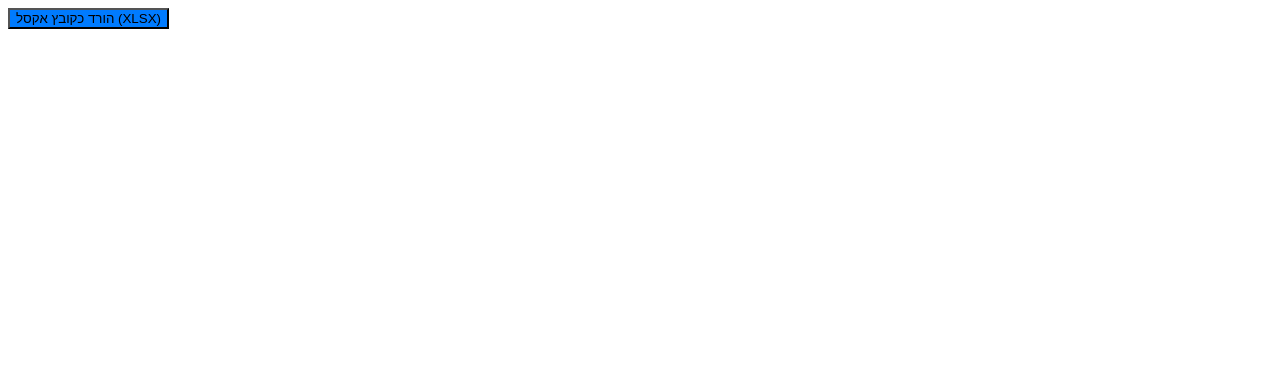
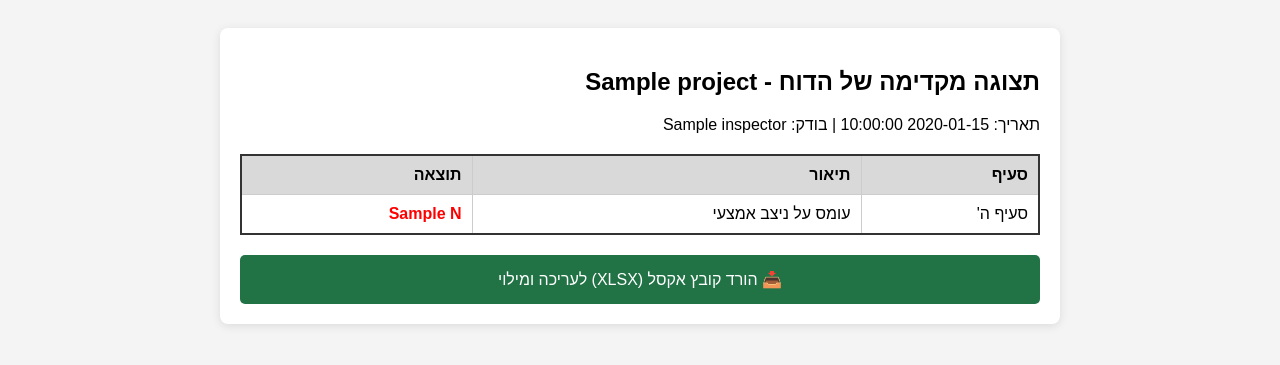
Before and after one commit to amiraharonsystem-cloud/railing-calculator., a Python web app: template templates/index.html in a window 1280 px wide. Shown: the top 365 px of the page. Run offline with Jinja, Linux system fonts and the light colour scheme; the template is opened without the code that fills it: most values are stand-ins (such as "Sample title", 1, 10 or a date in 2020).

Commit message:
Update index.html

```diff
--- a/templates/index.html
+++ b/templates/index.html
@@ -1,12 +1,38 @@
-<button class="print-btn" style="background: #007bff;"
-        onclick="downloadExcel()">
-    הורד כקובץ אקסל (XLSX)
+<!DOCTYPE html>
+<html dir="rtl" lang="he">
+<head>
+    <meta charset="UTF-8">
+    <title>מערכת הפקת דוחות - אמיר אהרון</title>
+    <style>
+        body { font-family: Arial; padding: 20px; background: #f4f4f4; }
+        .card { background: white; padding: 20px; border-radius: 8px; box-shadow: 0 2px 10px rgba(0,0,0,0.1); max-width: 800px; margin: auto; }
+        .excel-preview { width: 100%; border-collapse: collapse; margin-top: 20px; border: 2px solid #333; }
+        .excel-preview td { border: 1px solid #ccc; padding: 10px; }
+        .btn-download { background: #217346; color: white; padding: 15px 25px; border: none; border-radius: 5px; cursor: pointer; font-size: 16px; width: 100%; margin-top: 20px; }
+        .btn-download:hover { background: #1a5a37; }
+    </style>
+</head>
+<body>
+    <div class="card">
+        <h2>תצוגה מקדימה של הדוח - {{ project }}</h2>
+        <p>תאריך: {{ date }} | בודק: {{ inspector }}</p>
+
+        <table class="excel-preview">
+            <tr style="background: #d9d9d9; font-weight: bold;"><td>סעיף</td><td>תיאור</td><td>תוצאה</td></tr>
+            <tr><td>סעיף ה'</td><td>עומס על ניצב אמצעי</td><td style="color: red; font-weight: bold;">{{ sec_e }} N</td></tr>
+        </table>
+
+        <button class="btn-download" onclick="downloadExcel()">
+            📥 הורד קובץ אקסל (XLSX) לעריכה ומילוי
         </button>
+    </div>
 
     <script>
         function downloadExcel() {
-    const urlParams = new URLSearchParams(window.location.search);
-    const date = urlParams.get('date') || '25/01/2026';
+            const params = new URLSearchParams(window.location.search);
+            const date = params.get('date') || '25/01/2026';
             window.location.href = `/api/schedule/Amir?date=${date}&download=excel`;
         }
     </script>
+</body>
+</html>
```
Lines whose indentation alone changed are shown as unchanged.
